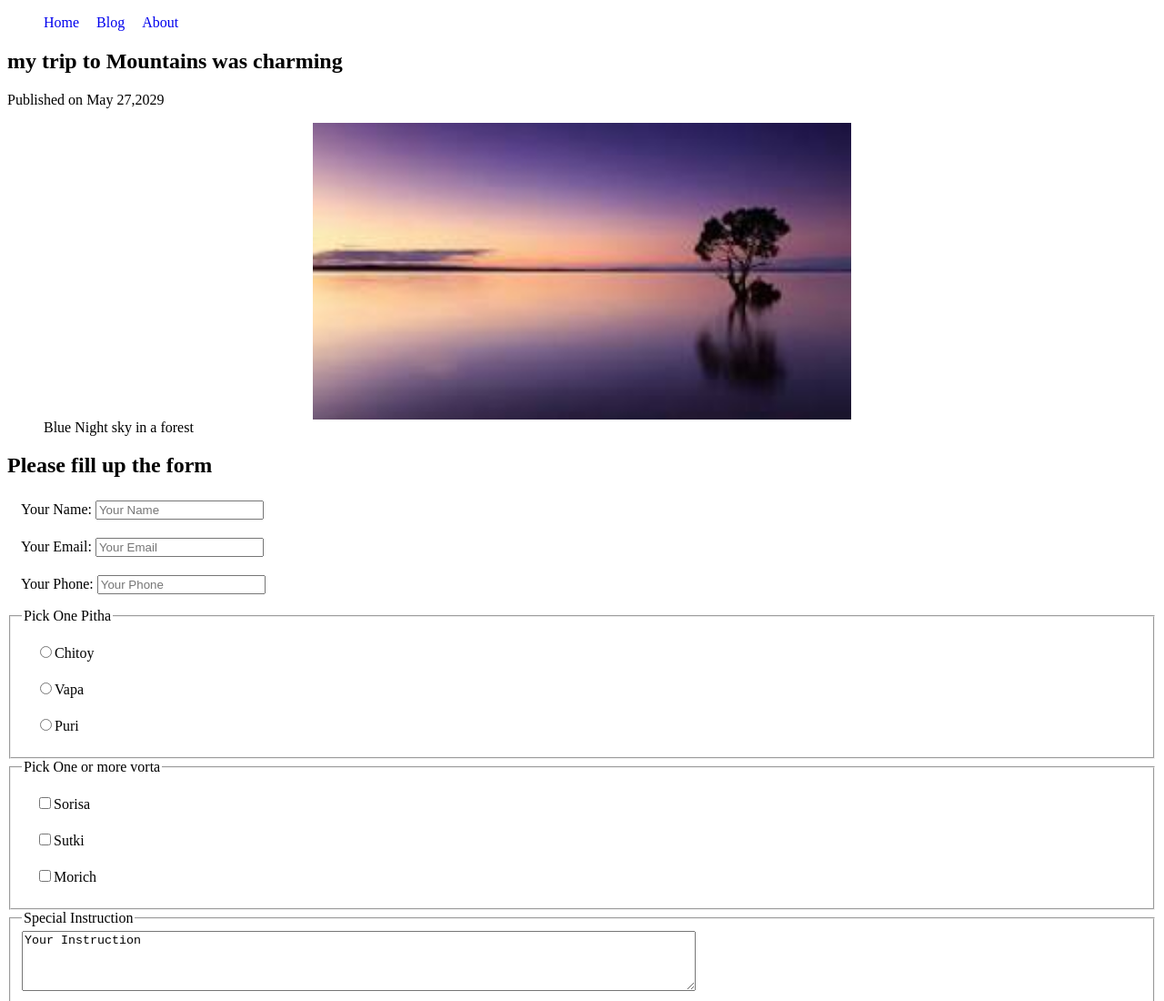
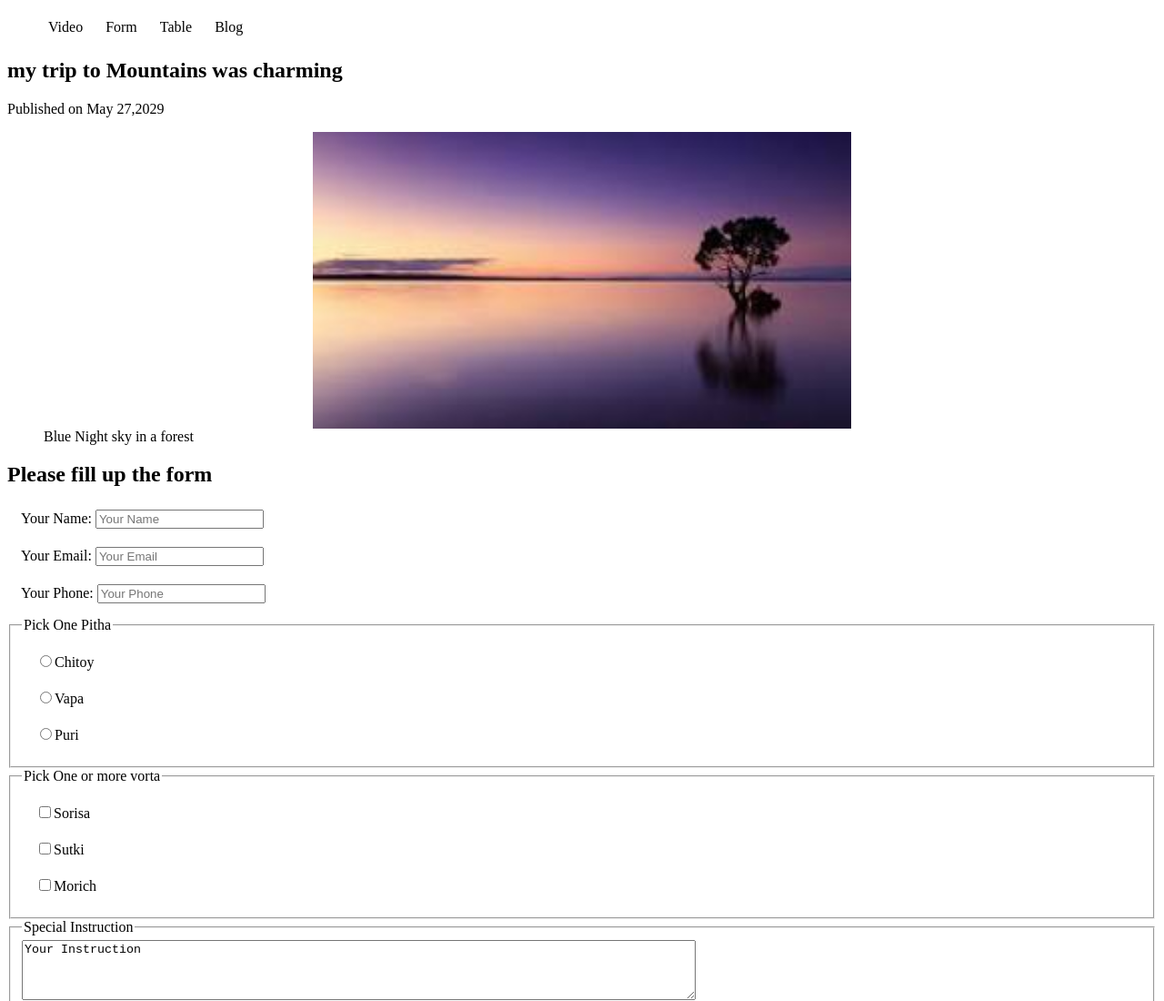
Before and after one commit to MmrMahfuj/re-cap, a plain HTML site: page explorehtml5full.html in a window 1280 px wide. Shown: the top 1100 px of the page at 91% size. Drawn offline with Linux system fonts and the light colour scheme.

Commit message:
navigation added

```diff
--- a/explorehtml5full.html
+++ b/explorehtml5full.html
@@ -10,9 +10,10 @@
     <header>
         <nav>
             <ul>
-                <li><a href="home.html">Home</a></li>
-                <li><a href="blogs.html">Blog</a></li>
-                <li><a href="about.html">About</a></li>
+                <li><a href="video.html">Video</a></li>
+                <li><a href="form.html">Form</a></li>
+                <li><a href="table.html">Table</a></li>
+                <li><a href="blog.html">Blog</a></li>
             </ul>
         </nav>
     </header>
--- a/style/explorehtml5full.css
+++ b/style/explorehtml5full.css
@@ -1,10 +1,18 @@
-nav > ul > li {
-    display: inline;
+nav > ul {
+    /* display: inline; */
+    display: flex;
+}
+nav li{
+    list-style: none;
+    margin-right: 15px;
+    padding: 5px;
+}
+nav li:hover{
+    background-color: lightgray;
+}
+nav li > a {
     text-decoration: none;
-    margin-right: 15px;
-}
-nav li > a{
-    text-decoration: none;
+    color: black;
 }
 footer{
     text-align: center;
```
